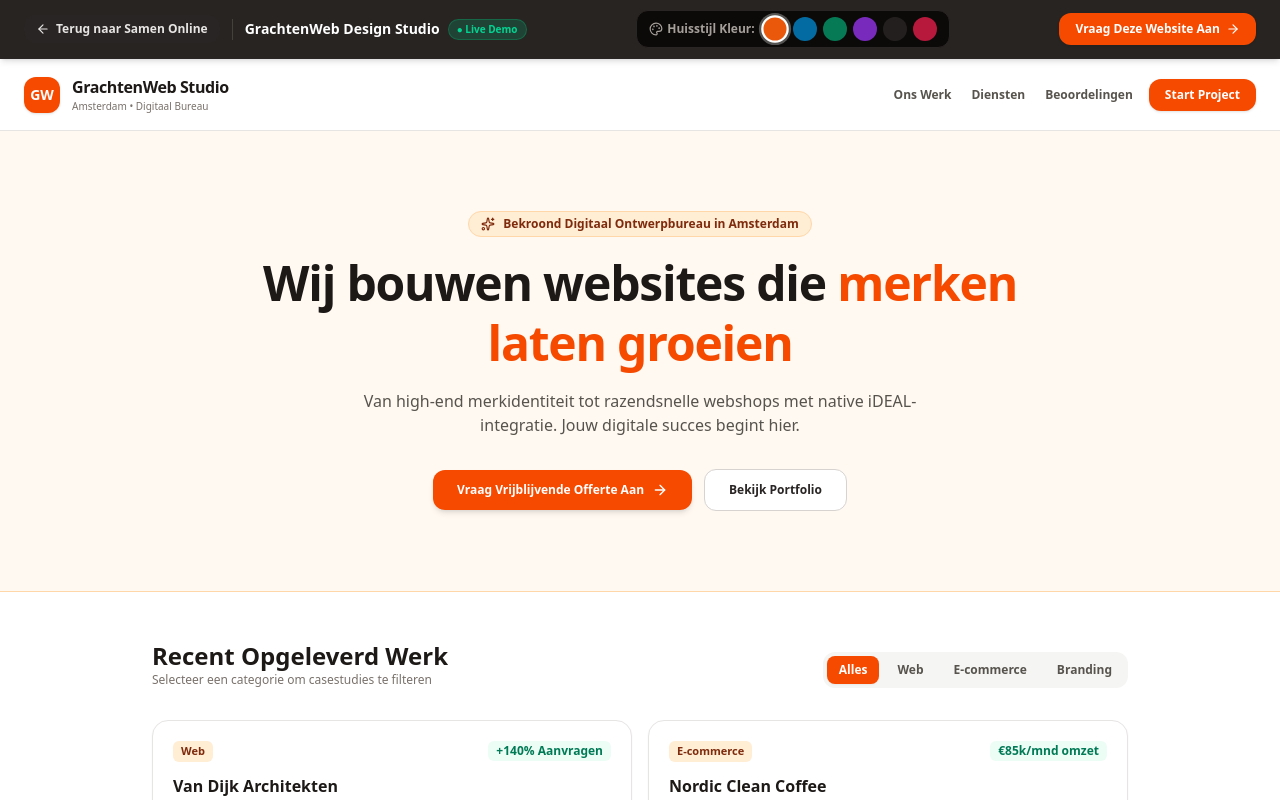
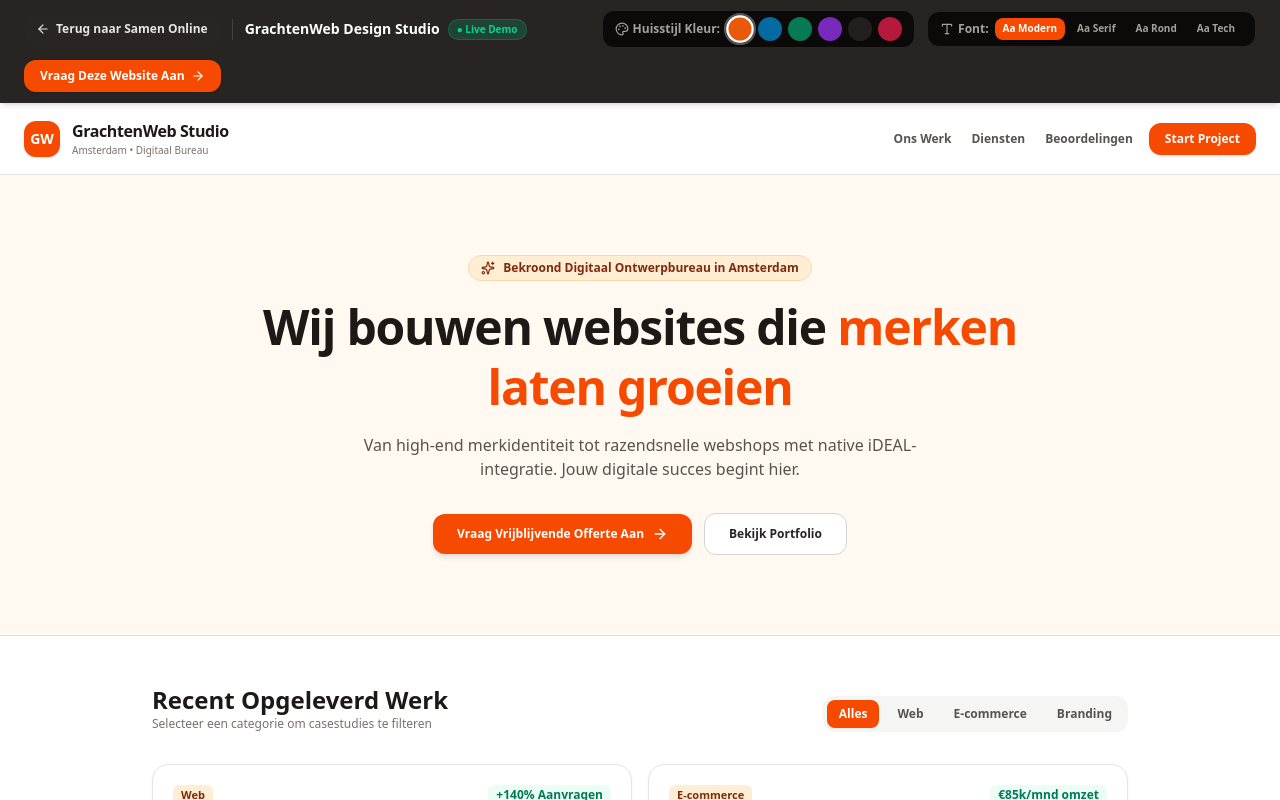
Before and after one commit to samenonline-web/samenonline-web.github.io, a Next.js app: page /demo/grachten-web-agency in a window 1280 px wide. Shown: the top 800 px of the page. Built offline with nearby package versions, Linux system fonts and the light colour scheme.

Commit message:
Freeze background scroll when modal open, pause carousel, and add live font switcher

```diff
--- a/app/demo/[id]/DemoClientView.tsx
+++ b/app/demo/[id]/DemoClientView.tsx
@@ -2,9 +2,9 @@
 
 import React, { useState } from 'react';
 import Link from 'next/link';
-import { ArrowLeft, Palette, ArrowRight, Heart } from 'lucide-react';
+import { ArrowLeft, Palette, ArrowRight, Heart, Type } from 'lucide-react';
 import { WebTemplate } from '../../../src/types/company';
-import { COLOR_THEMES, ColorThemeId } from '../../../src/types/theme';
+import { COLOR_THEMES, ColorThemeId, FONT_STYLES, FontStyleId } from '../../../src/types/theme';
 import { TemplateRenderer } from '../../../src/components/templates/TemplateRenderer';
 import { RequestWebsiteModal } from '../../../src/components/RequestWebsiteModal';
 
@@ -14,9 +14,11 @@ interface DemoClientViewProps {
 
 export const DemoClientView: React.FC<DemoClientViewProps> = ({ template }) => {
   const [selectedThemeId, setSelectedThemeId] = useState<ColorThemeId>('orange');
+  const [selectedFontId, setSelectedFontId] = useState<FontStyleId>('sans');
   const [isRequestModalOpen, setIsRequestModalOpen] = useState(false);
 
   const currentTheme = COLOR_THEMES[selectedThemeId];
+  const currentFont = FONT_STYLES[selectedFontId];
 
   return (
     <div className="min-h-screen bg-stone-100 flex flex-col font-sans">
@@ -41,10 +43,13 @@ export const DemoClientView: React.FC<DemoClientViewProps> = ({ template }) => {
           </div>
         </div>
 
-        {/* Center: Live Brand Color Switcher */}
+        {/* Center: Live Brand Color & Font Switcher */}
+        <div className="flex flex-wrap items-center gap-3">
+
+          {/* Color Switcher */}
           <div className="flex items-center gap-2 bg-stone-950 px-3 py-1.5 rounded-xl border border-stone-800 text-xs font-bold">
             <span className="text-stone-400 flex items-center gap-1 hidden sm:flex">
-            <Palette className="w-3.5 h-3.5" />
+              <Palette className="w-3.5 h-3.5 text-stone-400" />
               <span>Huisstijl Kleur:</span>
             </span>
             <div className="flex items-center gap-1.5">
@@ -67,6 +72,36 @@ export const DemoClientView: React.FC<DemoClientViewProps> = ({ template }) => {
             </div>
           </div>
 
+          {/* Font Switcher */}
+          <div className="flex items-center gap-1.5 bg-stone-950 px-3 py-1.5 rounded-xl border border-stone-800 text-xs font-bold">
+            <span className="text-stone-400 flex items-center gap-1 hidden sm:flex">
+              <Type className="w-3.5 h-3.5 text-stone-400" />
+              <span>Font:</span>
+            </span>
+            <div className="flex items-center gap-1">
+              {(['sans', 'serif', 'rounded', 'tech'] as FontStyleId[]).map((fId) => {
+                const fontConfig = FONT_STYLES[fId];
+                const isSelected = selectedFontId === fId;
+                return (
+                  <button
+                    key={fId}
+                    onClick={() => setSelectedFontId(fId)}
+                    title={`${fontConfig.name}: ${fontConfig.description}`}
+                    className={`px-2 py-1 rounded-lg text-[10px] font-bold transition-colors cursor-pointer ${
+                      isSelected
+                        ? 'bg-orange-600 text-white font-extrabold shadow-2xs'
+                        : 'text-stone-400 hover:text-white'
+                    }`}
+                  >
+                    {fontConfig.label}
+                  </button>
+                );
+              })}
+            </div>
+          </div>
+
+        </div>
+
         {/* Request CTA */}
         <div className="flex items-center gap-2">
           <button
@@ -85,6 +120,7 @@ export const DemoClientView: React.FC<DemoClientViewProps> = ({ template }) => {
         <TemplateRenderer
           templateId={template.id}
           theme={currentTheme}
+          fontStyle={currentFont}
           onRequestQuote={() => setIsRequestModalOpen(true)}
         />
       </main>
--- a/app/globals.css
+++ b/app/globals.css
@@ -17,3 +17,12 @@ body {
   color: var(--foreground);
   font-family: var(--font-geist-sans), system-ui, -apple-system, sans-serif;
 }
+
+/* Template Live Font Scoping */
+.template-font-scope {
+  font-family: inherit;
+}
+
+.template-font-scope * {
+  font-family: inherit !important;
+}
--- a/src/components/LivePreviewModal.tsx
+++ b/src/components/LivePreviewModal.tsx
@@ -1,9 +1,9 @@
 'use client';
 
 import React, { useState, useEffect } from 'react';
-import { X, ExternalLink, Smartphone, Monitor, Palette, ArrowRight } from 'lucide-react';
+import { X, ExternalLink, Smartphone, Monitor, Palette, ArrowRight, Type } from 'lucide-react';
 import { WebTemplate, Language } from '../types/company';
-import { COLOR_THEMES, ColorThemeId } from '../types/theme';
+import { COLOR_THEMES, ColorThemeId, FONT_STYLES, FontStyleId } from '../types/theme';
 import { TemplateRenderer } from './templates/TemplateRenderer';
 import Link from 'next/link';
 
@@ -21,25 +21,35 @@ export const LivePreviewModal: React.FC<LivePreviewModalProps> = ({
   onOpenRequestModal,
 }) => {
   const [selectedThemeId, setSelectedThemeId] = useState<ColorThemeId>('orange');
+  const [selectedFontId, setSelectedFontId] = useState<FontStyleId>('sans');
   const [viewportMode, setViewportMode] = useState<'desktop' | 'mobile'>('desktop');
 
   useEffect(() => {
     if (!template) return;
+
+    // Freeze main site scrolling while preview modal is open
+    const originalOverflow = document.body.style.overflow;
+    document.body.style.overflow = 'hidden';
+
     const handleKeyDown = (e: KeyboardEvent) => {
       if (e.key === 'Escape') onClose();
     };
     window.addEventListener('keydown', handleKeyDown);
-    return () => window.removeEventListener('keydown', handleKeyDown);
+    return () => {
+      document.body.style.overflow = originalOverflow;
+      window.removeEventListener('keydown', handleKeyDown);
+    };
   }, [template, onClose]);
 
   if (!template) return null;
 
   const currentTheme = COLOR_THEMES[selectedThemeId];
+  const currentFont = FONT_STYLES[selectedFontId];
 
   return (
     <div
       onClick={onClose}
-      className="fixed inset-0 z-50 flex items-center justify-center p-2 sm:p-4 bg-black/60 backdrop-blur-sm animate-in fade-in duration-200 cursor-pointer"
+      className="fixed inset-0 z-50 flex items-center justify-center p-2 sm:p-4 bg-black/70 backdrop-blur-md animate-in fade-in duration-200 cursor-pointer overscroll-none"
     >
       <div
         className="bg-stone-900 w-full max-w-6xl h-[95vh] rounded-3xl shadow-2xl overflow-hidden border border-stone-800 flex flex-col cursor-default"
@@ -61,13 +71,13 @@ export const LivePreviewModal: React.FC<LivePreviewModalProps> = ({
                 </span>
               </div>
               <span className="text-[10px] text-stone-400 font-medium hidden md:block">
-                {lang === 'nl' ? 'Pas live de huiskleur aan of wissel weergave' : 'Customize brand color or change viewport'}
+                {lang === 'nl' ? 'Pas live kleur & lettertype aan' : 'Customize brand color & font live'}
               </span>
             </div>
           </div>
 
-          {/* Center: Live Theme Color Picker & Viewport Toggles */}
-          <div className="flex items-center gap-4 bg-stone-900/90 px-3 py-1.5 rounded-2xl border border-stone-800">
+          {/* Center: Live Theme Color, Font Switcher & Viewport Toggles */}
+          <div className="flex flex-wrap items-center gap-3 bg-stone-900/90 px-3 py-1.5 rounded-2xl border border-stone-800">
 
             {/* Color Palette Switcher */}
             <div className="flex items-center gap-1.5">
@@ -91,6 +101,36 @@ export const LivePreviewModal: React.FC<LivePreviewModalProps> = ({
                   />
                 );
               })}
+            </div>
+
+            <div className="w-px h-4 bg-stone-700 hidden sm:block"></div>
+
+            {/* Font Style Selector */}
+            <div className="flex items-center gap-1.5">
+              <span className="text-[11px] font-bold text-stone-400 flex items-center gap-1 hidden sm:flex">
+                <Type className="w-3.5 h-3.5 text-stone-400" />
+                <span>Font:</span>
+              </span>
+              <div className="flex items-center gap-1 bg-stone-950 p-1 rounded-xl border border-stone-800 text-[10px] font-bold">
+                {(['sans', 'serif', 'rounded', 'tech'] as FontStyleId[]).map((fId) => {
+                  const fontConfig = FONT_STYLES[fId];
+                  const isSelected = selectedFontId === fId;
+                  return (
+                    <button
+                      key={fId}
+                      onClick={() => setSelectedFontId(fId)}
+                      title={`${fontConfig.name}: ${fontConfig.description}`}
+                      className={`px-2 py-1 rounded-lg transition-colors cursor-pointer ${
+                        isSelected
+                          ? 'bg-orange-600 text-white font-extrabold shadow-2xs'
+                          : 'text-stone-400 hover:text-white'
+                      }`}
+                    >
+                      {fontConfig.label}
+                    </button>
+                  );
+                })}
+              </div>
             </div>
 
             <div className="w-px h-4 bg-stone-700 hidden sm:block"></div>
@@ -152,8 +192,8 @@ export const LivePreviewModal: React.FC<LivePreviewModalProps> = ({
 
         </div>
 
-        {/* Live Canvas Area */}
-        <div className="flex-1 bg-stone-900 overflow-y-auto p-2 sm:p-6 flex justify-center items-start">
+        {/* Live Canvas Area with overscroll-contain */}
+        <div className="flex-1 bg-stone-900 overflow-y-auto overscroll-contain p-2 sm:p-6 flex justify-center items-start">
           <div
             className={`transition-all duration-300 bg-white rounded-2xl shadow-xl overflow-hidden border border-stone-200 ${
               viewportMode === 'mobile'
@@ -164,6 +204,7 @@ export const LivePreviewModal: React.FC<LivePreviewModalProps> = ({
             <TemplateRenderer
               templateId={template.id}
               theme={currentTheme}
+              fontStyle={currentFont}
               onRequestQuote={() => {
                 onClose();
                 onOpenRequestModal(template);
--- a/src/components/TemplateCarousel.tsx
+++ b/src/components/TemplateCarousel.tsx
@@ -10,6 +10,7 @@ interface TemplateCarouselProps {
   onOpenDetails: (template: WebTemplate) => void;
   onOpenLivePreview: (template: WebTemplate) => void;
   onOpenRequestModal: (template?: WebTemplate) => void;
+  isPaused?: boolean;
 }
 
 export const TemplateCarousel: React.FC<TemplateCarouselProps> = ({
@@ -18,6 +19,7 @@ export const TemplateCarousel: React.FC<TemplateCarouselProps> = ({
   onOpenDetails,
   onOpenLivePreview,
   onOpenRequestModal,
+  isPaused = false,
 }) => {
   const featuredTemplates = templates.filter((t) => t.isFeatured);
   const [currentIndex, setCurrentIndex] = useState(0);
@@ -25,12 +27,12 @@ export const TemplateCarousel: React.FC<TemplateCarouselProps> = ({
   const touchStartX = useRef<number | null>(null);
 
   useEffect(() => {
-    if (!isAutoPlay || featuredTemplates.length === 0) return;
+    if (!isAutoPlay || isPaused || featuredTemplates.length === 0) return;
     const interval = setInterval(() => {
       setCurrentIndex((prev) => (prev + 1) % featuredTemplates.length);
     }, 6000);
     return () => clearInterval(interval);
-  }, [isAutoPlay, featuredTemplates.length]);
+  }, [isAutoPlay, isPaused, featuredTemplates.length]);
 
   if (featuredTemplates.length === 0) return null;
 
--- a/src/components/templates/TemplateRenderer.tsx
+++ b/src/components/templates/TemplateRenderer.tsx
@@ -1,7 +1,7 @@
 'use client';
 
 import React from 'react';
-import { ColorTheme } from '../../types/theme';
+import { ColorTheme, FontStyle } from '../../types/theme';
 import { GrachtenWebAgency } from './GrachtenWebAgency';
 import { DuurzaamKledingShop } from './DuurzaamKledingShop';
 import { VersVogelBoerderij } from './VersVogelBoerderij';
@@ -14,14 +14,17 @@ import { StadskliniekFysio } from './StadskliniekFysio';
 interface TemplateRendererProps {
   templateId: string;
   theme: ColorTheme;
+  fontStyle?: FontStyle;
   onRequestQuote: () => void;
 }
 
 export const TemplateRenderer: React.FC<TemplateRendererProps> = ({
   templateId,
   theme,
+  fontStyle,
   onRequestQuote,
 }) => {
+  const renderContent = () => {
     switch (templateId) {
       case 'grachten-web-agency':
         return <GrachtenWebAgency theme={theme} onRequestQuote={onRequestQuote} />;
@@ -43,3 +46,13 @@ export const TemplateRenderer: React.FC<TemplateRendererProps> = ({
         return <GrachtenWebAgency theme={theme} onRequestQuote={onRequestQuote} />;
     }
   };
+
+  return (
+    <div
+      style={{ fontFamily: fontStyle?.fontFamily || 'inherit' }}
+      className="template-font-scope min-h-full"
+    >
+      {renderContent()}
+    </div>
+  );
+};
--- a/src/types/theme.ts
+++ b/src/types/theme.ts
@@ -87,3 +87,44 @@ export const COLOR_THEMES: Record<ColorThemeId, ColorTheme> = {
     accentGradient: 'from-rose-500 to-orange-500',
   },
 };
+
+export type FontStyleId = 'sans' | 'serif' | 'rounded' | 'tech';
+
+export interface FontStyle {
+  id: FontStyleId;
+  name: string;
+  label: string;
+  description: string;
+  fontFamily: string;
+}
+
+export const FONT_STYLES: Record<FontStyleId, FontStyle> = {
+  sans: {
+    id: 'sans',
+    name: 'Modern Sans',
+    label: 'Aa Modern',
+    description: 'Strak, fris & hedendaags',
+    fontFamily: 'system-ui, -apple-system, BlinkMacSystemFont, "Segoe UI", Roboto, sans-serif',
+  },
+  serif: {
+    id: 'serif',
+    name: 'Klassiek Serif',
+    label: 'Aa Serif',
+    description: 'Luxe, elegant & tijdloos',
+    fontFamily: 'Georgia, Cambria, "Times New Roman", Times, serif',
+  },
+  rounded: {
+    id: 'rounded',
+    name: 'Vriendelijk Rond',
+    label: 'Aa Rond',
+    description: 'Warm, toegankelijk & zacht',
+    fontFamily: '"Segoe UI Rounded", "Quicksand", "Nunito", system-ui, -apple-system, sans-serif',
+  },
+  tech: {
+    id: 'tech',
+    name: 'Geometrisch / Tech',
+    label: 'Aa Tech',
+    description: 'SaaS, digitaal & zakelijk',
+    fontFamily: '"Trebuchet MS", "Plus Jakarta Sans", "Century Gothic", "Segoe UI", sans-serif',
+  },
+};
```
Also changed, not shown: app/page.tsx (+20 -0 lines). Lines whose indentation alone changed are shown as unchanged.
